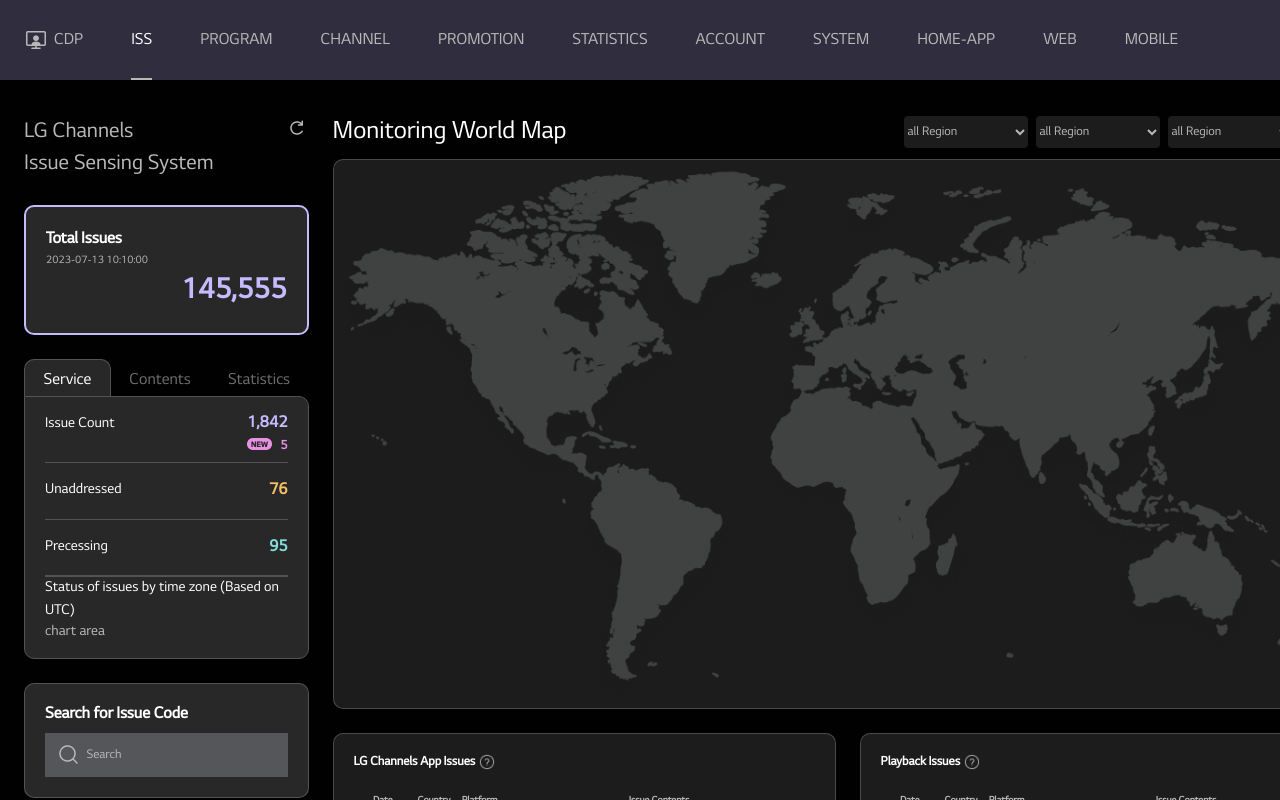
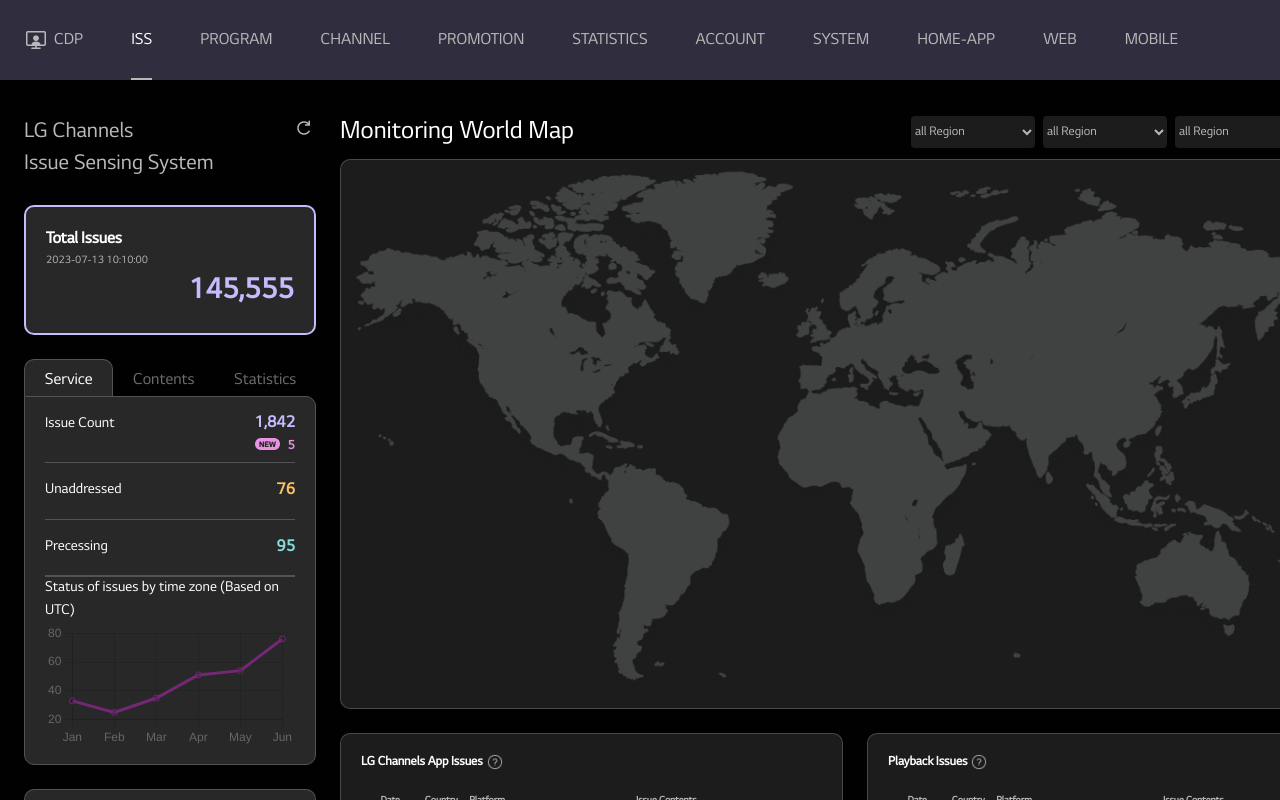
Before and after one commit to jeongboram/lg-iss, a React (Create React App) app: page / in a window 1280 px wide. Shown: the top 800 px of the page. Built offline with nearby package versions, Linux system fonts and the light colour scheme.

Commit message:
fix : chartjs 추가

```diff
--- a/src/components/layout/SideBar.js
+++ b/src/components/layout/SideBar.js
@@ -1,10 +1,66 @@
 import React from 'react';
+import {
+	Chart as ChartJS,
+	CategoryScale,
+	LinearScale,
+	PointElement,
+	LineElement,
+  } from "chart.js";
+import { Line } from 'react-chartjs-2';
+import faker from 'faker';
+
+ChartJS.register(CategoryScale, LinearScale, PointElement, LineElement);
+
+export const options = {
+	responsive: true,
+	plugins: {
+		legend: {
+			position: 'top'
+		},
+		title: {
+			display: true,
+			text: 'Chart.js Line Chart'
+		},
+	},
+  };
+
+  const labels = ['January', 'February', 'March', 'April', 'May', 'June', 'July'];
+
+  export const data = {
+	labels,
+	datasets: [{
+		label: 'Dataset 1',
+		data: labels.map(() => faker.datatype.number({ min: -1000, max: 1000 })),
+		borderColor: 'rgb(255, 99, 132)',
+		backgroundColor: 'rgba(255, 99, 132, 0.5)',
+	},
+	{
+		label: 'Dataset 2',
+		data: labels.map(() => faker.datatype.number({ min: -1000, max: 1000 })),
+		borderColor: 'rgb(53, 162, 235)',
+		backgroundColor: 'rgba(53, 162, 235, 0.5)',
+	},
+	],
+  };
 
 function SideBar() {
 	const onSubmit = (e) => {
 		e.preventDefault();
 		console.log('on submit');
 	};
+
+	const data = {
+		labels: ["Jan", "Feb", "Mar", "Apr", "May", "Jun"],
+		datasets: [
+			{
+				label: "Second dataset",
+				data: [33, 25, 35, 51, 54, 76],
+				fill: false,
+				borderColor: "#742774"
+			}
+		]
+	};
+
 	return (
 		<>
 			<div className="sidebar-section">
@@ -56,7 +112,9 @@
 										<h3>
 											Status of issues by time zone <span>(Based on UTC)</span>
 										</h3>
-										<div className="chart-wrap">chart area</div>
+										<div className="chart-wrap">
+										<Line options={options} data={data} />
+										</div>
 									</div>
 								</div>
 							</div>
```
Also changed, not shown: package.json (+7 -1 lines).
